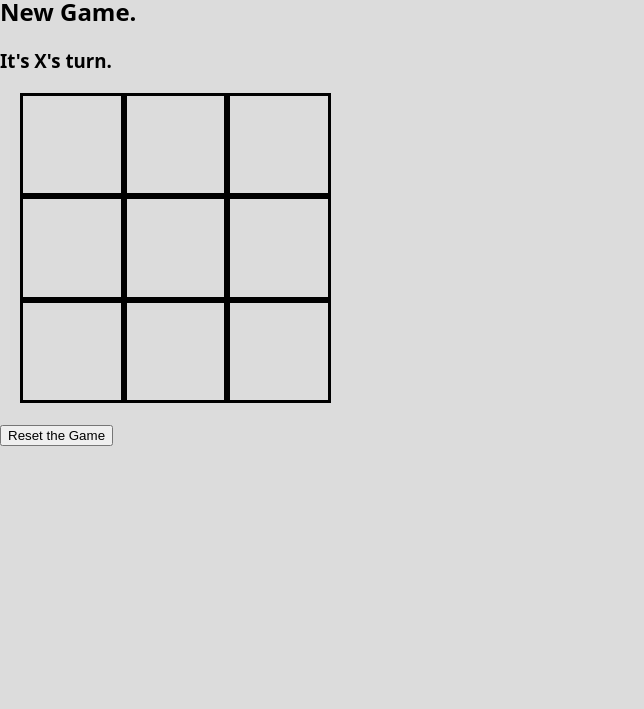
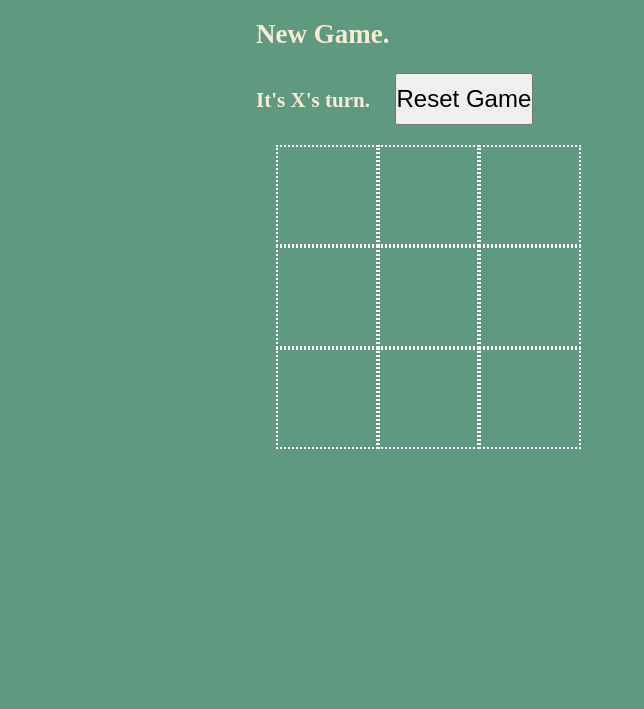
Before and after one commit to macfarley/javascript-browser-game-tic-tac-toe-lab, a plain HTML site: page index.html in a window 1280 px wide. Shown: the part 91-800 px from the top of the page, without its empty margins (0-644 px from the left). Drawn offline with Linux system fonts and the light colour scheme; a web font is replaced by a local one.

Commit message:
added style and accessibility

```diff
--- a/css/style.css
+++ b/css/style.css
@@ -1,8 +1,11 @@
 body {
-    background-color: gainsboro;
+    background-color: #5F9A80;
     /* Use a system font, if none are available use an available sans-sarif */
-    font-family: system-ui, sans-serif;
-    margin: 0;
+    font-family: "Fredericka the Great", serif, system-ui, sans-serif;
+    color: antiquewhite;
+    font-size: large;
+    margin-top: 0%;
+    margin-left: 20%;
   }
 
   .board {
@@ -15,7 +18,24 @@ body {
   .sqr {
     width: 30%;
     aspect-ratio: 1/1;
-    border: 3px solid black;
+    border: 2px dotted white;
     font-size: 64px;
     text-align: center;
   }
+.board :hover{
+  border: 3px solid
+}
+
+#turnCounter {
+  display: inline;
+}
+
+h1{
+  padding: 10px;}
+
+#reset{
+  margin-left: 20px;
+  font-size: x-large;
+  text-align: center;
+  padding: 10px 0 10px 0;
+}
--- a/index.html
+++ b/index.html
@@ -3,6 +3,9 @@
 <head>
   <meta charset="UTF-8">
   <meta name="viewport" content="width=device-width, initial-scale=1.0">
+  <link rel="preconnect" href="https://fonts.googleapis.com">
+  <link rel="preconnect" href="https://fonts.gstatic.com" crossorigin>
+  <link href="https://fonts.googleapis.com/css2?family=Fredericka+the+Great&display=swap" rel="stylesheet">
   <link rel="stylesheet" href="./css/style.css">
   <script defer src="./js/app.js"></script>
   <title>Tic-Tac-Toe</title>
@@ -11,6 +14,7 @@
   <h1>Tic-Tac-Toe</h1>
   <h2 id="message">Message</h2>
   <h3 id="turnCounter">Current Player</h3>
+  <button type="reset" id="reset">Reset Game</button>
 
   <section class="board">
     <div class="sqr" id="0"></div>
@@ -23,6 +27,5 @@
     <div class="sqr" id="7"></div>
     <div class="sqr" id="8"></div>
   </section>
-  <button type="reset" id="reset">Reset the Game</button>
 </body>
 </html>
```
